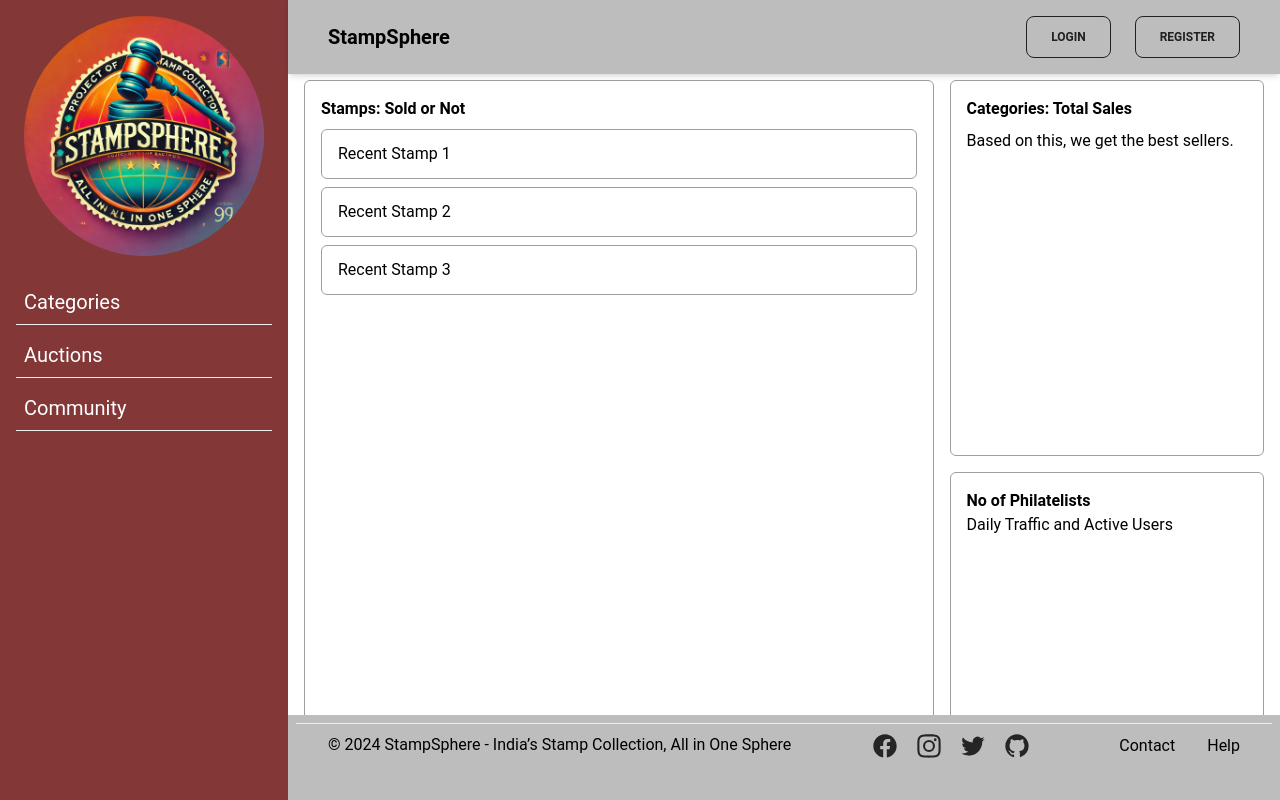
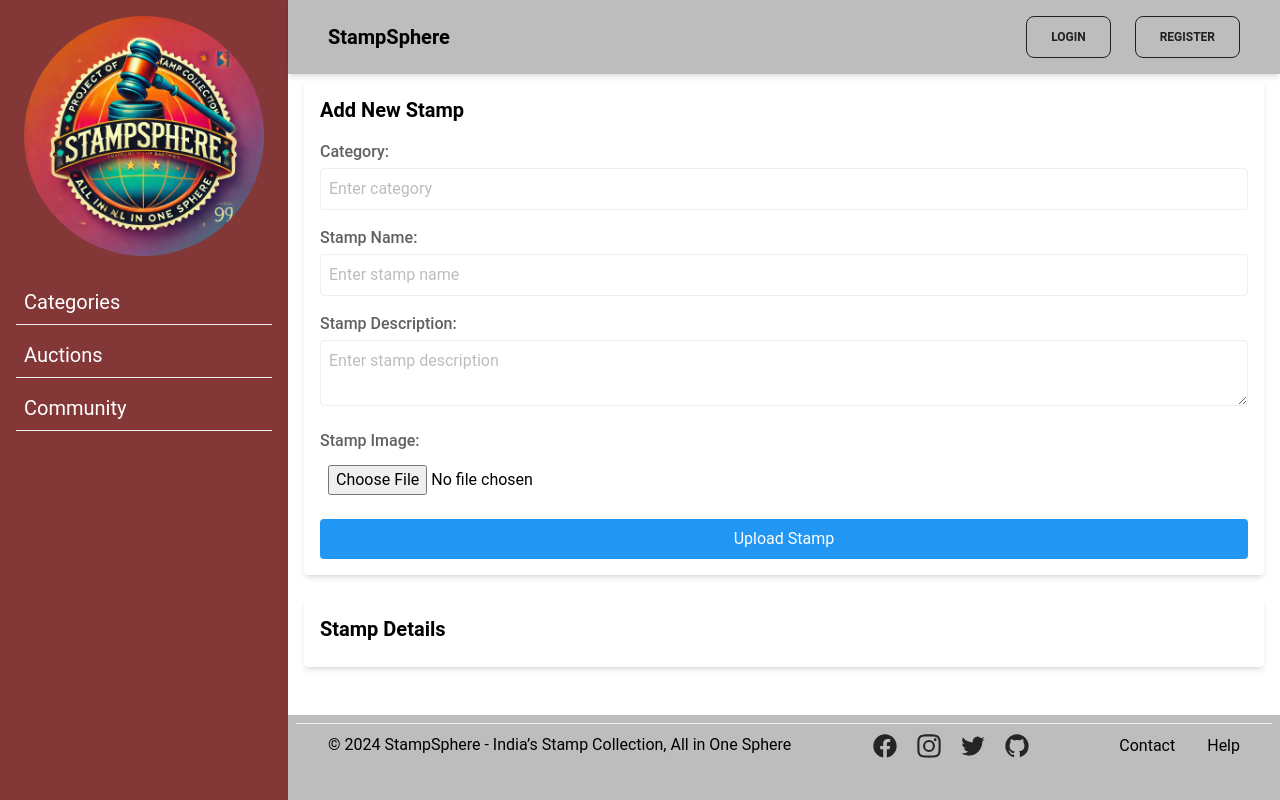
Before and after one commit to srinidhisg88/StampSphere-Frontend, a React (Vite) app in the folder stampsSphere/: page /dashboard/admin in a window 1280 px wide. Built offline with nearby package versions, Linux system fonts and the light colour scheme.

Commit message:
Added form in admin dashboard

```diff
--- /dev/null
+++ b/stampsSphere/src/components/TrackingCard.jsx
@@ -0,0 +1,37 @@
+import React from 'react'
+import image from '../assets/images/offical_stamps/img1.jpg'
+
+const TrackingCard = () => {
+  return (
+    <MaterialCard className="mt-6 w-96">
+        <CardHeader color="blue-gray" className="relative h-56 overflow-hidden">
+          <img
+            src={image}
+            alt="card-image"
+            className="w-full h-full object-contain" // Adjusted to fit the entire image without cropping
+          />
+        </CardHeader>
+
+        {/* <CardHeader color="blue-gray" className="relative h-56">
+            <img
+              src={image}
+              alt="card-image"
+            />
+          </CardHeader> */}
+        <CardBody>
+          <Typography variant="h5" color="blue-gray" className="mb-2">
+            {name}
+          </Typography>
+          <Typography>
+            {about}
+            <p className="font-bold">Price: {price}</p>
+          </Typography>
+        </CardBody>
+        <CardFooter className="pt-0">
+          <Button className="mt-2 px-4 py-2 bg-red-500 text-white rounded-md transition-all duration-500 hover:scale-105">{state}</Button>
+        </CardFooter>
+      </MaterialCard>
+  )
+}
+
+export default TrackingCard;
--- a/stampsSphere/src/pages/AdminDashboard.jsx
+++ b/stampsSphere/src/pages/AdminDashboard.jsx
@@ -1,41 +1,146 @@
-import React from 'react';
-import Sidebar from '../components/Sidebar';
+import React, { useState } from 'react';
 
 const AdminDashboard = () => {
+  const [category, setCategory] = useState('');
+  const [stampName, setStampName] = useState('');
+  const [stampDescription, setStampDescription] = useState('');
+  const [stampImage, setStampImage] = useState(null);
+
+  const handleImageUpload = (e) => {
+    setStampImage(e.target.files[0]);
+  };
+
+  const handleSubmit = (e) => {
+    e.preventDefault();
+    // Code to handle the form submission, such as sending the data to the server
+    console.log('Category:', category);
+    console.log('Stamp Name:', stampName);
+    console.log('Stamp Description:', stampDescription);
+    console.log('Stamp Image:', stampImage);
+  };
+
   return (
     <div className="min-h-screen flex">
 
-		{/* Main Content */}
-		<div className="w-full p-4 bg-light-red flex flex-col">
+      {/* Main Content */}
+      <div className="w-full p-4 bg-light-red flex flex-col">
+        {/* Form Section */}
+        <div className="mb-6 p-4 bg-white rounded shadow-md">
+          <h2 className="text-xl font-semibold mb-4">Add New Stamp</h2>
+          <form onSubmit={handleSubmit} className="space-y-4">
+            <div>
+              <label className="block text-gray-700 font-medium">Category:</label>
+              <input
+                type="text"
+                value={category}
+                onChange={(e) => setCategory(e.target.value)}
+                placeholder="Enter category"
+                className="w-full p-2 border rounded mt-1"
+              />
+            </div>
+            <div>
+              <label className="block text-gray-700 font-medium">Stamp Name:</label>
+              <input
+                type="text"
+                value={stampName}
+                onChange={(e) => setStampName(e.target.value)}
+                placeholder="Enter stamp name"
+                className="w-full p-2 border rounded mt-1"
+              />
+            </div>
+            <div>
+              <label className="block text-gray-700 font-medium">Stamp Description:</label>
+              <textarea
+                value={stampDescription}
+                onChange={(e) => setStampDescription(e.target.value)}
+                placeholder="Enter stamp description"
+                className="w-full p-2 border rounded mt-1"
+              />
+            </div>
+            <div>
+              <label className="block text-gray-700 font-medium">Stamp Image:</label>
+              <input
+                type="file"
+                onChange={handleImageUpload}
+                className="w-full p-2 mt-1"
+              />
+            </div>
+            <button
+              type="submit"
+              className="w-full bg-blue-500 text-white p-2 rounded mt-4 hover:bg-blue-600"
+            >
+              Upload Stamp
+            </button>
+          </form>
+        </div>
 
-			{/* Content Section */}
-			<div className="flex flex-1">
-			{/* Left Section */}
-			<div className="w-2/3 border rounded-md p-4 border-gray-500">
-				<h2 className="font-bold mb-2">Stamps: Sold or Not</h2>
-				<div className="border px-4 py-2 rounded-md min-h-[50px] flex flex-col bg-dark-red justify-center mb-2 border-gray-500">Recent Stamp 1</div>
-				<div className="border px-4 py-2 rounded-md min-h-[50px] flex flex-col bg-dark-red justify-center mb-2 border-gray-500">Recent Stamp 2</div>
-				<div className="border px-4 py-2 rounded-md min-h-[50px] flex flex-col bg-dark-red justify-center mb-2 border-gray-500">Recent Stamp 3</div>
-			</div>
-
-			{/* Right Section */}
-			<div className="w-1/3 ml-4 flex flex-col space-y-4 ">
-				<div className="border rounded-md p-4 border-gray-500 flex-1">
-					<h3 className="font-bold">Categories: Total Sales</h3>
-					<p className="mt-2">
-						Based on this, we get the best sellers.
-					</p>
-				</div>
-
-				<div className="border rounded-md p-4 border-gray-500 flex-1">
-					<h3 className="font-bold">No of Philatelists</h3>
-					<p>Daily Traffic and Active Users</p>
-				</div>
-			</div>
-			</div>
-		</div>
+        {/* Card Section */}
+        <div className="p-4 bg-white rounded shadow-md">
+          <h2 className="text-xl font-semibold mb-2">Stamp Details</h2>
+          {/* <div className='grid grid-cols-4'>
+            <TrackingCard/>
+          </div> */}
+        </div>
+      </div>
     </div>
   );
 };
 
 export default AdminDashboard;
+
+
+
+
+// import React from 'react';
+// import Sidebar from '../components/Sidebar';
+
+// const AdminDashboard = () => {
+//   return (
+//     <div className="min-h-screen flex">
+
+// 		{/* Main Content */}
+// 		<div className="w-full p-4 bg-light-red flex flex-col">
+// 			<div>
+// 				{/* form for  taking category, stamp id, stamp image upload option and a upload button*/}
+// 			</div>
+// 			<div>
+// 				{/*Card*/}
+// 			</div>
+// 		</div>
+//     </div>
+//   );
+// };
+
+// export default AdminDashboard;
+
+
+
+
+
+
+
+// {/* Content Section */}
+// <div className="flex flex-1">
+// {/* Left Section */}
+// <div className="w-2/3 border rounded-md p-4 border-gray-500">
+// 	<h2 className="font-bold mb-2">Stamps: Sold or Not</h2>
+// 	<div className="border px-4 py-2 rounded-md min-h-[50px] flex flex-col bg-dark-red justify-center mb-2 border-gray-500">Recent Stamp 1</div>
+// 	<div className="border px-4 py-2 rounded-md min-h-[50px] flex flex-col bg-dark-red justify-center mb-2 border-gray-500">Recent Stamp 2</div>
+// 	<div className="border px-4 py-2 rounded-md min-h-[50px] flex flex-col bg-dark-red justify-center mb-2 border-gray-500">Recent Stamp 3</div>
+// </div>
+
+// {/* Right Section */}
+// <div className="w-1/3 ml-4 flex flex-col space-y-4 ">
+// 	<div className="border rounded-md p-4 border-gray-500 flex-1">
+// 		<h3 className="font-bold">Categories: Total Sales</h3>
+// 		<p className="mt-2">
+// 			Based on this, we get the best sellers.
+// 		</p>
+// 	</div>
+
+// 	<div className="border rounded-md p-4 border-gray-500 flex-1">
+// 		<h3 className="font-bold">No of Philatelists</h3>
+// 		<p>Daily Traffic and Active Users</p>
+// 	</div>
+// </div>
+// </div>
```
